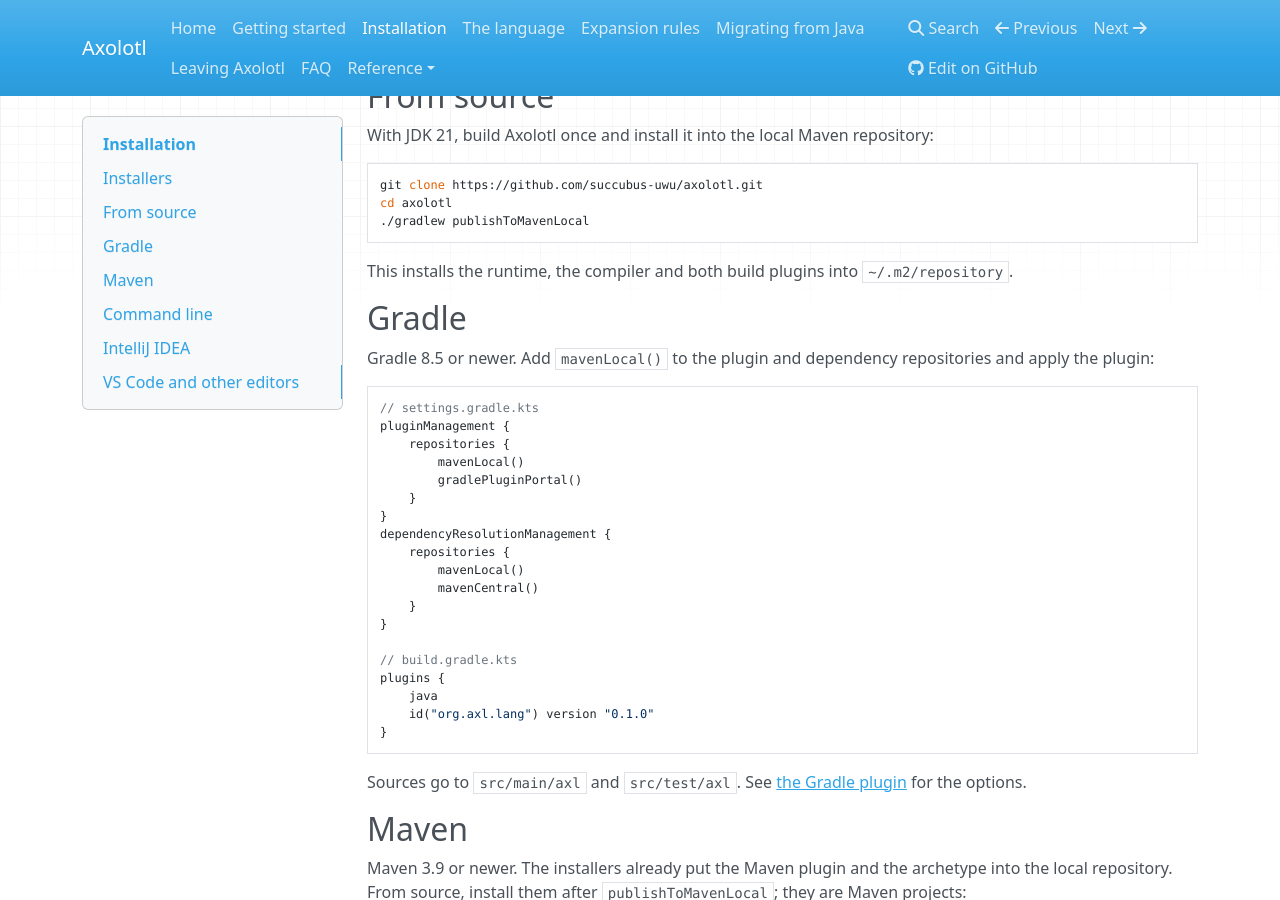
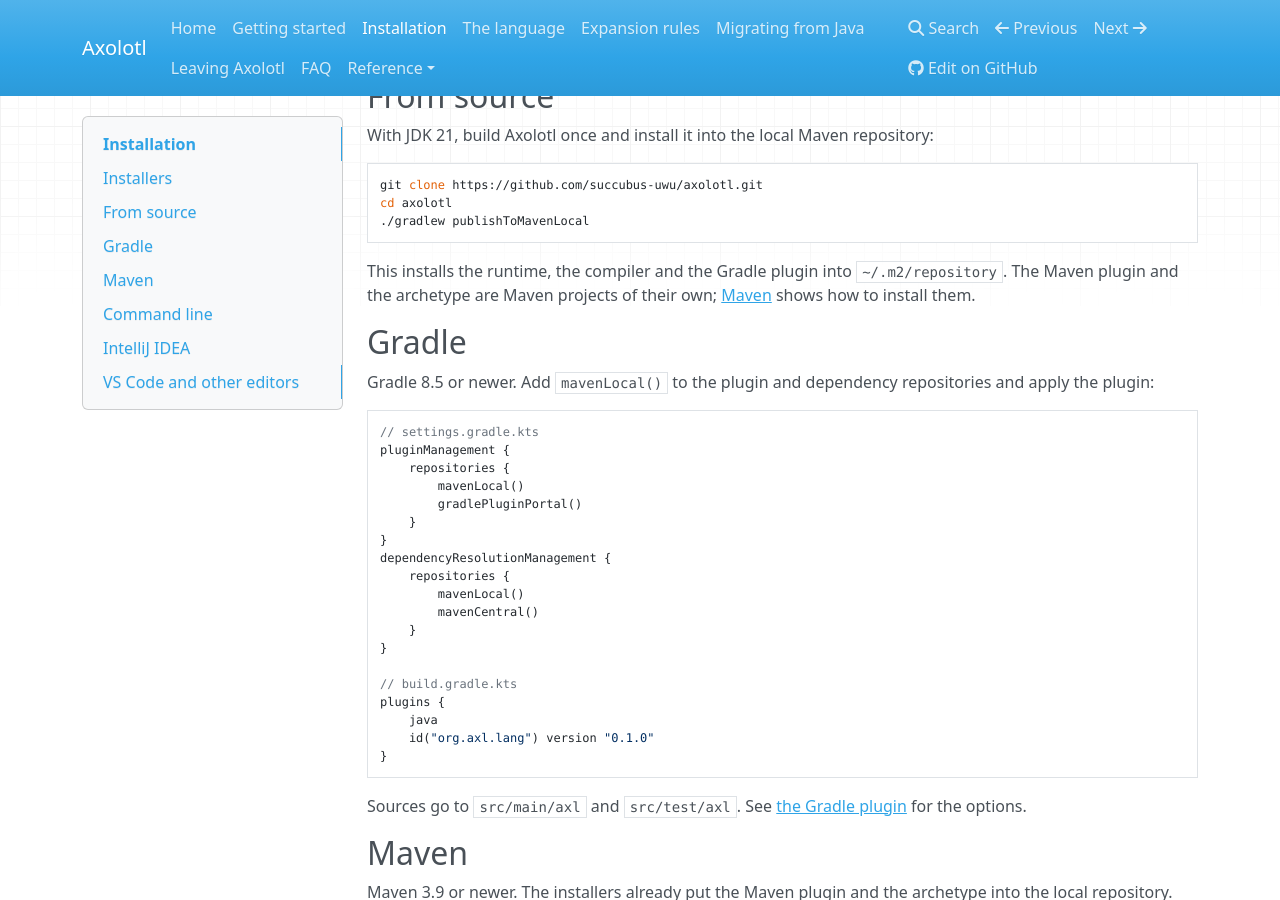
Before and after one commit to k1ngmang/axolotl-lang, an MkDocs documentation site: the page built from docs/install.md, in a window 1280 px wide and 900 px high, scrolled down 773 px. Built offline with MkDocs 1.6.1, drawn with Linux system fonts in a browser that asks for light colours; nearby versions of some CDN libraries.

Commit message:
Say that publishToMavenLocal installs no Maven plugin

````diff
--- a/docs/install.md
+++ b/docs/install.md
@@ -32,7 +32,8 @@ cd axolotl
 ./gradlew publishToMavenLocal
 ```
 
-This installs the runtime, the compiler and both build plugins into `~/.m2/repository`.
+This installs the runtime, the compiler and the Gradle plugin into `~/.m2/repository`. The Maven
+plugin and the archetype are Maven projects of their own; [Maven](#maven) shows how to install them.
 
 ## Gradle
 
````
Also changed, not shown: 1 other file.
